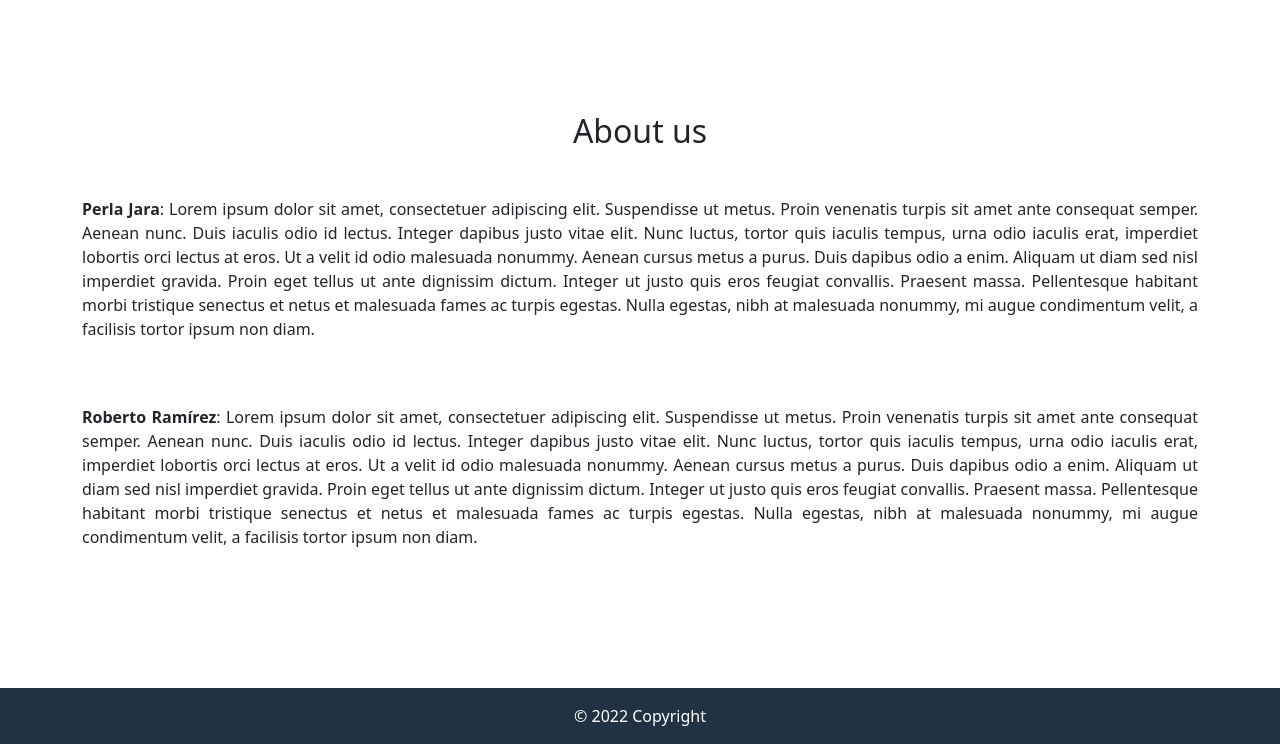
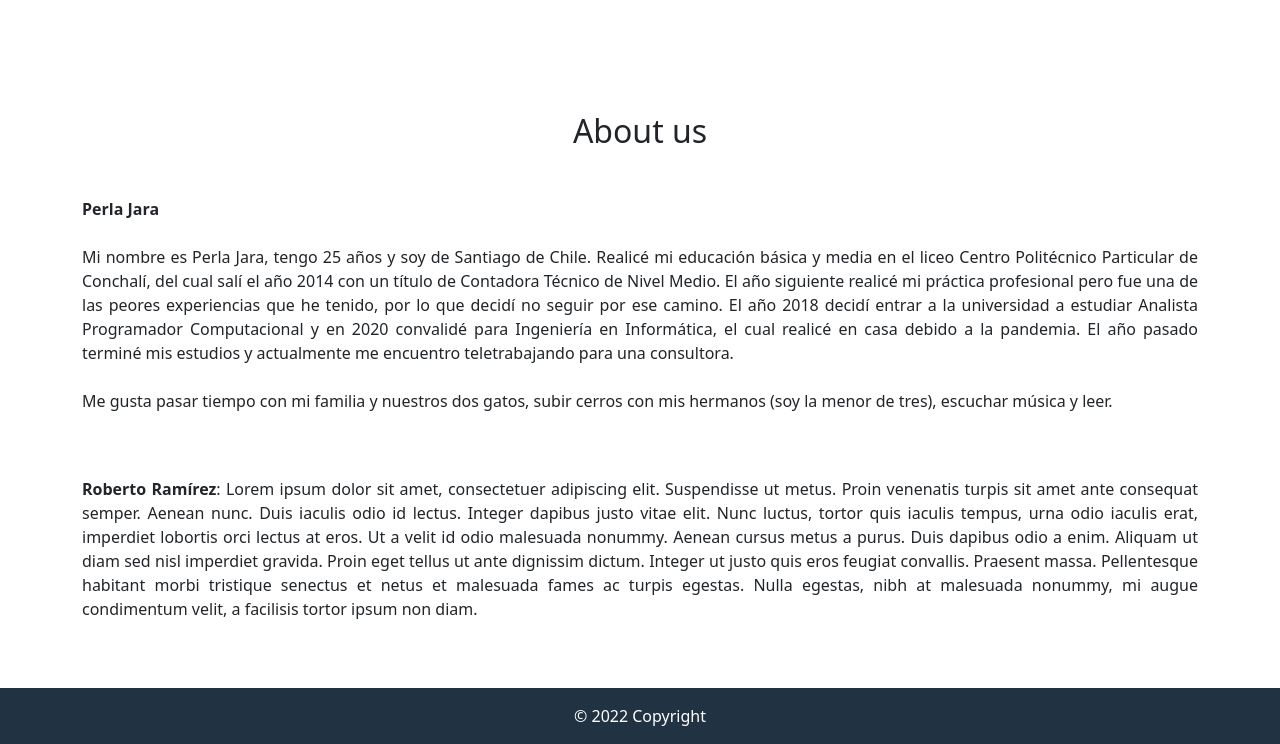
Before and after one commit to PerlaJara/EntregaFinal, a Django app: page /blog/about/ in a window 1280 px wide. Shown: the part 56-800 px from the top of the page. Run offline with Django 4.2, Linux system fonts and the light colour scheme; some libraries are stand-ins or nearby versions.

Commit message:
se agrega requirements.txt

```diff
--- a/app_blog/templates/app_blog/about.html
+++ b/app_blog/templates/app_blog/about.html
@@ -7,8 +7,20 @@
         <h2>About us</h2><br />
     </div>
     <div style='text-align:justify'>
-        <p><b>Perla Jara</b>:
-            Lorem ipsum dolor sit amet, consectetuer adipiscing elit. Suspendisse ut metus. Proin venenatis turpis sit amet ante consequat semper. Aenean nunc. Duis iaculis odio id lectus. Integer dapibus justo vitae elit. Nunc luctus, tortor quis iaculis tempus, urna odio iaculis erat, imperdiet lobortis orci lectus at eros. Ut a velit id odio malesuada nonummy. Aenean cursus metus a purus. Duis dapibus odio a enim. Aliquam ut diam sed nisl imperdiet gravida. Proin eget tellus ut ante dignissim dictum. Integer ut justo quis eros feugiat convallis. Praesent massa. Pellentesque habitant morbi tristique senectus et netus et malesuada fames ac turpis egestas. Nulla egestas, nibh at malesuada nonummy, mi augue condimentum velit, a facilisis tortor ipsum non diam.
+        <p><b>Perla Jara</b>
+            <br><br>
+            Mi nombre es Perla Jara, tengo 25 años y soy de Santiago de Chile. Realicé mi educación básica y media
+            en el liceo Centro Politécnico Particular de Conchalí, del cual salí el año 2014 con un título de Contadora
+            Técnico de Nivel Medio. El año siguiente realicé mi práctica profesional pero fue una de las peores
+            experiencias que he tenido, por lo que decidí no seguir por ese camino. El año 2018 decidí entrar a la
+            universidad a estudiar Analista Programador Computacional y en 2020 convalidé para Ingeniería en
+            Informática, el cual realicé en casa debido a la pandemia. El año pasado terminé mis estudios y
+            actualmente me encuentro teletrabajando para una consultora.
+            <br><br>
+            Me gusta pasar tiempo con mi familia y nuestros dos gatos, subir cerros con mis hermanos (soy la menor
+            de tres), escuchar música y leer.
+
+
         </p>
         <br />
         <br />
```
Also changed, not shown: requirements.txt (added, +8 -0 lines), db.sqlite3.
